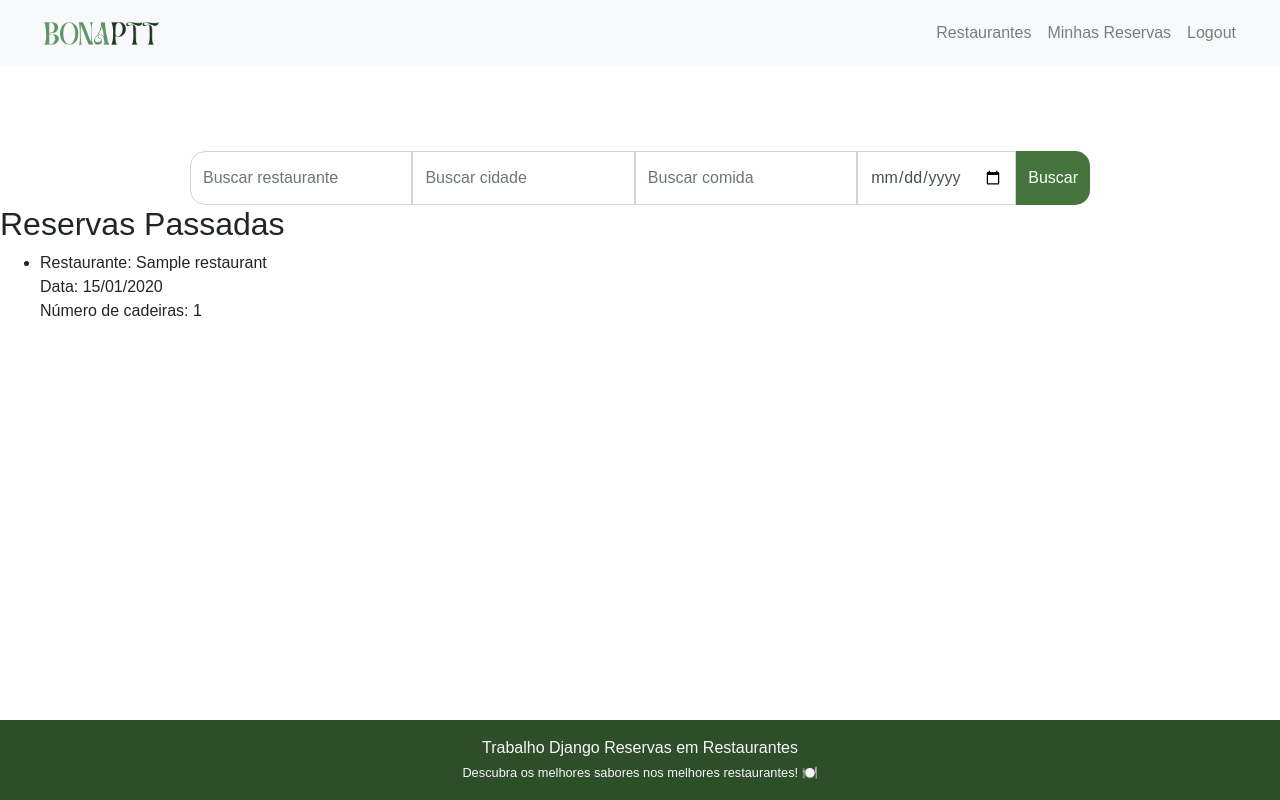
After one commit to Thiago1803/EventosRestaurantesDjango, a Django app: page /vagas/ver_minhas_reservas/ in a window 1280 px wide. The commit adds this page. Run offline with Django 5.2, Linux system fonts and the light colour scheme; a user stored in the database is signed in; tables that the repository leaves empty hold one stand-in row (values such as "Sample post"); parts of the project's set-up code (start-up, migrations or seed data) failed here and were passed over; some libraries are stand-ins or nearby versions.

Commit message:
commit14- colocando data minima para reservar vaga e mandando dados das reservas feitas pelo usuario para a aba minhas resevras

```diff
--- /dev/null
+++ b/reservations/templates/minhas_reservas.html
@@ -0,0 +1,75 @@
+{% load static %}
+
+<!DOCTYPE html>
+
+<html lang="pt-BR">
+    <head>
+        <title>Minhas Reservas</title>
+        <meta charset="UTF-8">
+        <meta name="viewport" content="width=device-width, initial-scale=1.0">
+        <link rel="stylesheet" href="https://stackpath.bootstrapcdn.com/bootstrap/4.5.2/css/bootstrap.min.css" integrity="sha384-JcKb8q3iqJ61gNV9KGb8thSsNjpSL0n8PARn9HuZOnIxN0hoP+VmmDGMN5t9UJ0Z" crossorigin="anonymous">
+        <link rel="stylesheet" href="{% static 'styles.css' %}">
+
+    </head>
+
+    <header>
+        {% include "components/navbar.html" with user=user %}
+    </header>
+
+    <body>
+        <div id="search-container-details">
+            {% include "components/search.html" %}
+        </div>
+
+
+        {% if not reservas_ativas and not reservas_passadas %}
+            <p>Você ainda não fez nenhuma reserva.</p>
+        {% else %}
+            {% if reservas_ativas %}
+                <h2>Reservas Ativas</h2>
+                <ul>
+                    {% for reservation in reservas_ativas %}
+                        <li>
+                            Restaurante: {{ reservation.restaurant__name }} <br>
+                            Data: {{ reservation.date_reservation|date:"d/m/Y" }} <br>
+                            Número de cadeiras: {{ reservation.total_reservations }}
+                        </li>
+                    {% endfor %}
+                </ul>
+            {% endif %}
+
+            {% if reservas_passadas %}
+                <h2>Reservas Passadas</h2>
+                <ul>
+                    {% for reservation in reservas_passadas %}
+                        <li>
+                            Restaurante: {{ reservation.restaurant__name }} <br>
+                            Data: {{ reservation.date_reservation|date:"d/m/Y" }} <br>
+                            Número de cadeiras: {{ reservation.total_reservations }}
+                        </li>
+                    {% endfor %}
+                </ul>
+            {% endif %}
+
+        {% endif %}
+
+
+
+
+
+        <br><br>
+
+        {% comment %}
+            {% if cliente.is_authenticated %}
+                <h2>Dados de quem está reservando</h2>
+                <h3>Quem é: {{cliente.first_name}}</h3>
+                <h3>Email de Contato: {{cliente.email}}</h3>
+            {% else %}
+                <p>Você não está logado. <a href="/auth/login/">Faça login</a></p>
+            {% endif %}
+        {% endcomment %}
+
+        {% include "components/footer.html"%}
+
+    </body>
+</html>
--- a/reservations/templates/ver_vagas.html
+++ b/reservations/templates/ver_vagas.html
@@ -4,7 +4,7 @@
 
 <html lang="pt-BR">
     <head>
-        <title>Tag title</title>
+        <title>Visualizar Vagas</title>
         <meta charset="UTF-8">
         <meta name="viewport" content="width=device-width, initial-scale=1.0">
         <link rel="stylesheet" href="https://stackpath.bootstrapcdn.com/bootstrap/4.5.2/css/bootstrap.min.css" integrity="sha384-JcKb8q3iqJ61gNV9KGb8thSsNjpSL0n8PARn9HuZOnIxN0hoP+VmmDGMN5t9UJ0Z" crossorigin="anonymous">
--- a/reservations/urls.py
+++ b/reservations/urls.py
@@ -2,6 +2,7 @@ from django.urls import path
 from . import views
 
 urlpatterns = [
+    path('ver_minhas_reservas/', views.ver_minhas_reservas, name='ver_minhas_reservas'),
     path('ver_vagas/<int:restaurante_id>/', views.ver_vagas, name='ver_vagas'),
     path('reservar/<int:restaurante_id>/', views.reservar_vaga, name='reservar_vaga'),
     path('abrir_vagas/', views.abrir_vagas, name='abrir_vagas'),
--- a/reservations/views.py
+++ b/reservations/views.py
@@ -5,6 +5,7 @@ from reservations.models import Reservations
 from django.db.models import Sum
 from django.contrib import messages
 from django.utils import timezone
+from datetime import datetime
 
 
 def ver_vagas(request, restaurante_id):
@@ -24,8 +25,12 @@ def ver_vagas(request, restaurante_id):
         #pega os dados do usuario logado
         client = request.user
 
+        #pega a data atual, para ser o dia minímo permitido para reserva
+        today = datetime.now().date().strftime('%Y-%m-%d')
+
         return render(request, 'ver_vagas.html',
             {
+                'today': today,
                 'cliente': client,
                 'restaurante': restaurante, 'total_vagas': total_vagas,
                 'total_reservas': total_reservas, 'vagas_disponiveis': vagas_disponiveis
@@ -79,6 +84,31 @@ def reservar_vaga(request, restaurante_id):
 
 
 
+def ver_minhas_reservas(request):
+    # ve se o usuário nao está logado
+    if not request.user.is_authenticated:
+        return render(request, 'login.html')  # Redireciona para a página de login
+
+
+    client = request.user #pega os dados do usuario logado
+    today = datetime.now().date() # data de hoje
+
+
+    # Filtra as reservas feitas por este usuário
+    reservations = (
+        Reservations.objects.filter(client=client)
+        .values('date_reservation', 'restaurant__name')  # Agrupa por data e restaurante
+        .annotate(total_reservations=Sum('number_reservations'))
+    )
+
+    # Divide as reservas entre passadas e ativas
+    reservas_ativas = [r for r in reservations if r['date_reservation'].date() >= today]
+    reservas_passadas = [r for r in reservations if r['date_reservation'].date() < today]
+
+    return render(request, 'minhas_reservas.html', {
+        'reservas_ativas': reservas_ativas,
+        'reservas_passadas': reservas_passadas,
+    })
 
 
 def abrir_vagas(request):
--- a/templates/components/navbar.html
+++ b/templates/components/navbar.html
@@ -28,7 +28,7 @@
 
             {% if user.is_authenticated %}
                 <li class="nav-item">
-                    <a href="#" class="nav-link">Minhas Reservas</a>
+                    <a href="{% url 'ver_minhas_reservas' %}" class="nav-link">Minhas Reservas</a>
                 </li>
                 <li class="nav-item">
                     <a href="{% url 'logout' %}" class="nav-link">Logout</a>
--- a/templates/components/vacancy_details.html
+++ b/templates/components/vacancy_details.html
@@ -45,7 +45,7 @@
 
                     <div class="calendar">
                         <!-- Calendário Bootstrap 5 -->
-                        <input type="date" class="form-control"  id="date_reservation" name="date_reservation" required/>
+                        <input type="date" class="form-control"  id="date_reservation" name="date_reservation" min='{{ today }}' required/>
                     </div>
 
                     <div class="mt-5">
```
